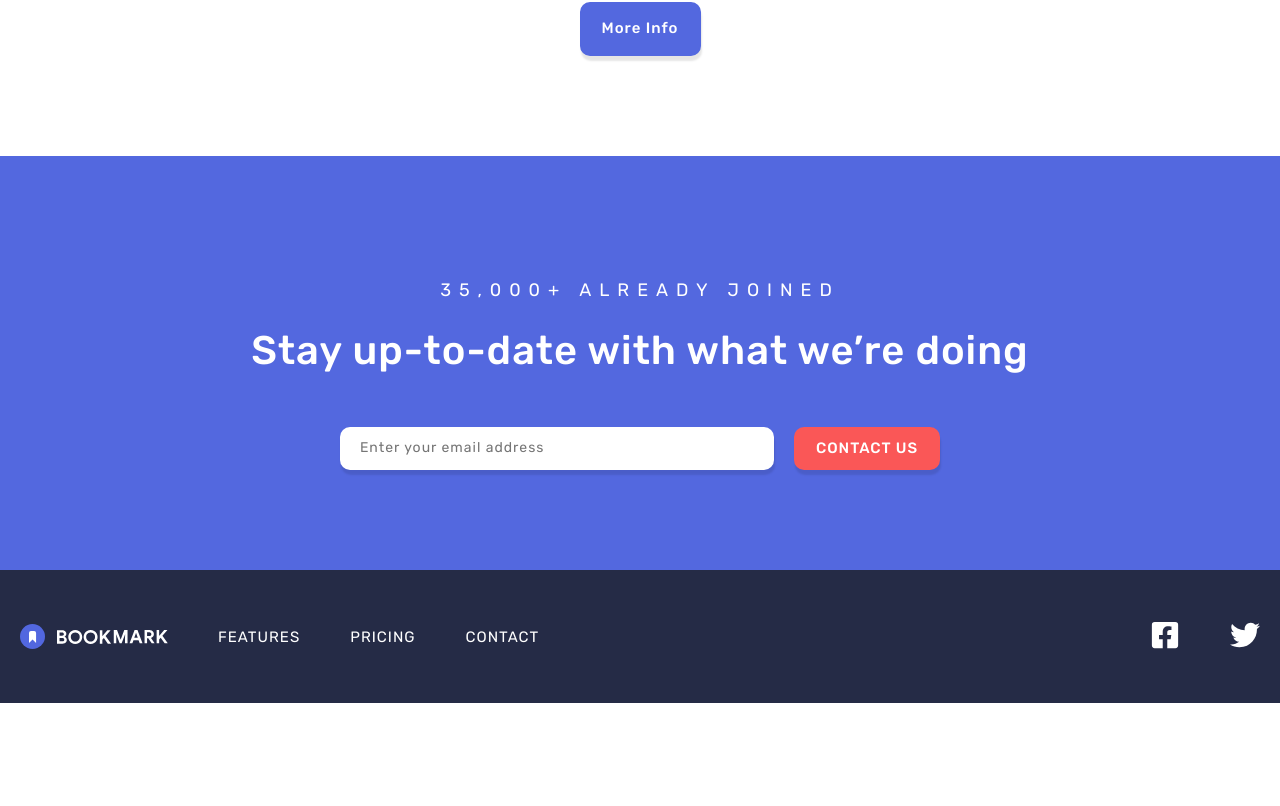
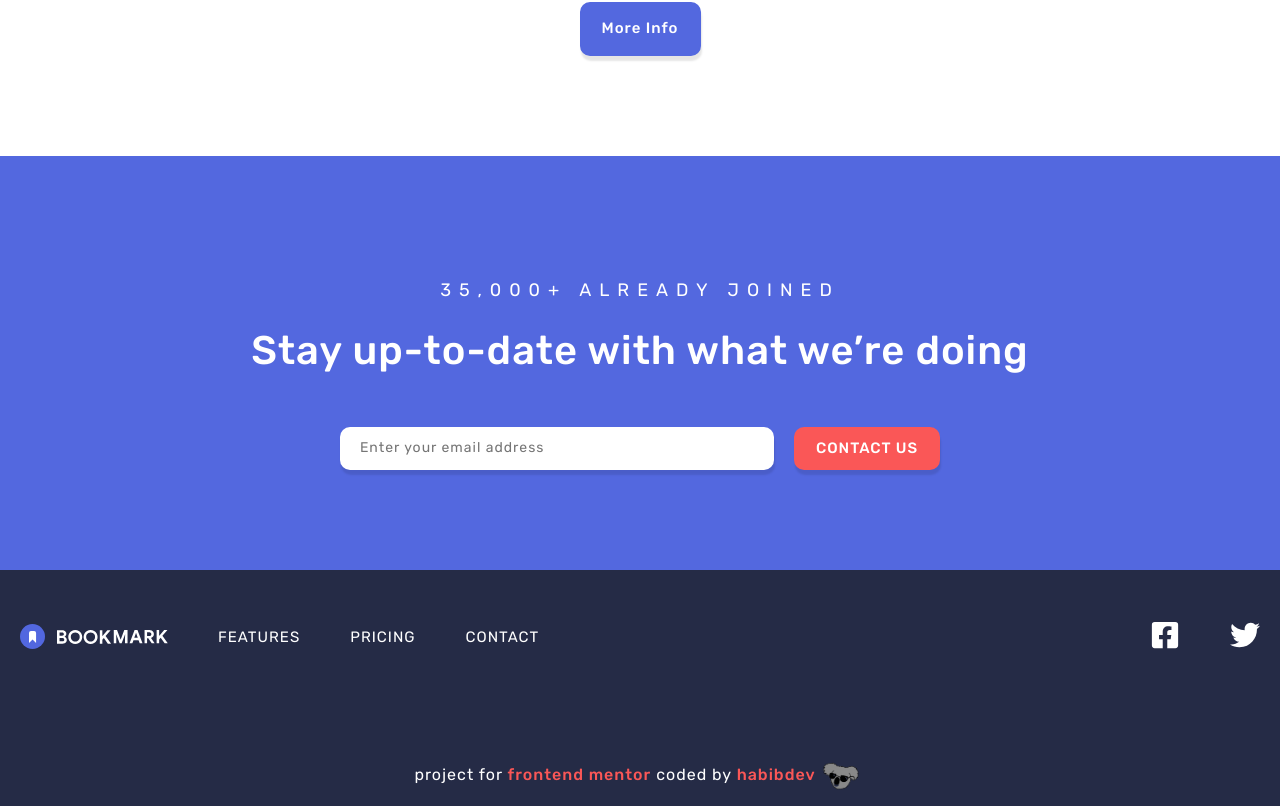
Before and after one commit to habibdev96/FEM-bookmark-landing-page, a React (Create React App) app: page / in a window 1280 px wide. Shown: the part 3203-4009 px from the top of the page. Before the commit the page ends 3906 px from the top, so only its background shows below. Built offline with nearby package versions, Linux system fonts and the light colour scheme.

Commit message:
created tag

```diff
--- a/src/App.js
+++ b/src/App.js
@@ -6,6 +6,7 @@
 import Faqs from "./components/Faqs";
 import Cta from "./components/Cta";
 import Footer from "./components/Footer";
+import Tag from "./components/Tag";
 
 const App = () => {
   return (
@@ -20,6 +21,7 @@
         <Cta />
       </main>
       <Footer />
+      <Tag />
     </>
   );
 };
--- /dev/null
+++ b/src/components/Tag.js
@@ -0,0 +1,61 @@
+import styled from "styled-components";
+import { flexCenter, textStyles, headingStyles } from "../abstracts/Mixins";
+import logo from "../assets/logo/habibdevgif.gif";
+
+const Footer = styled.footer`
+  ${flexCenter};
+  flex-wrap: wrap;
+  padding: 5rem 2rem 1rem 2rem;
+  background-color: var(--darkBlue);
+
+  .tag-heading {
+    ${textStyles};
+    font-size: var(--xxs);
+    color: var(--white);
+    text-align: center;
+  }
+
+  .tag-link {
+    ${headingStyles};
+    color: var(--softRed);
+
+    &:hover,
+    &:focus {
+      text-decoration: underline;
+    }
+  }
+
+  .tag-logo {
+    width: 5rem;
+  }
+`;
+
+const Tag = () => {
+  return (
+    <Footer>
+      <h3 className="tag-heading">
+        project for{" "}
+        <a
+          href="https://www.frontendmentor.io/challenges/bookmark-landing-page-5d0b588a9edda32581d29158"
+          target="_blank"
+          rel="noreferrer"
+          className="tag-link"
+        >
+          frontend mentor
+        </a>{" "}
+        coded by{" "}
+        <a
+          href="https://github.com/habibdev96"
+          target="_blank"
+          rel="noreferrer"
+          className="tag-link"
+        >
+          habibdev{" "}
+        </a>
+      </h3>
+      <img src={logo} alt="logo" className="tag-logo" />
+    </Footer>
+  );
+};
+
+export default Tag;
```
